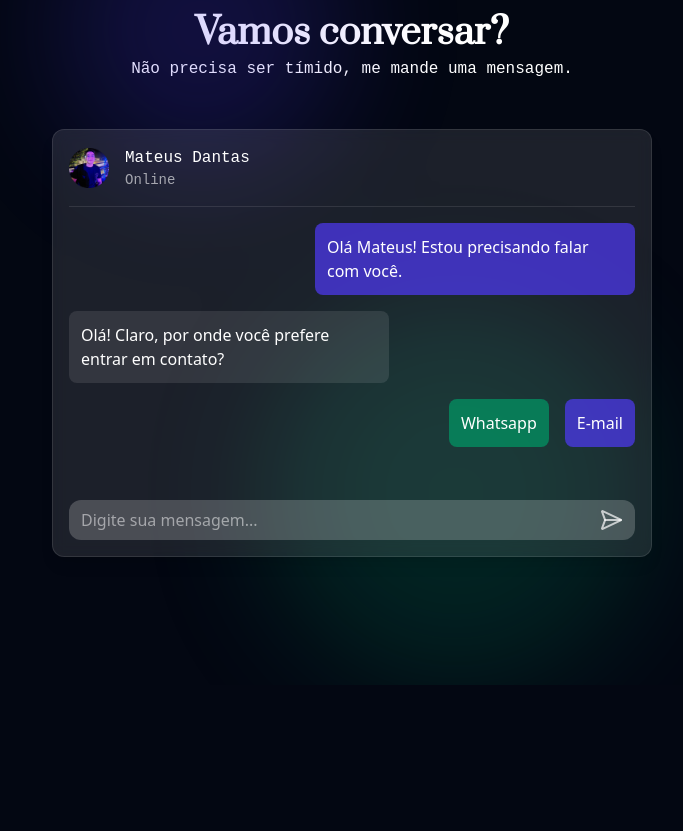
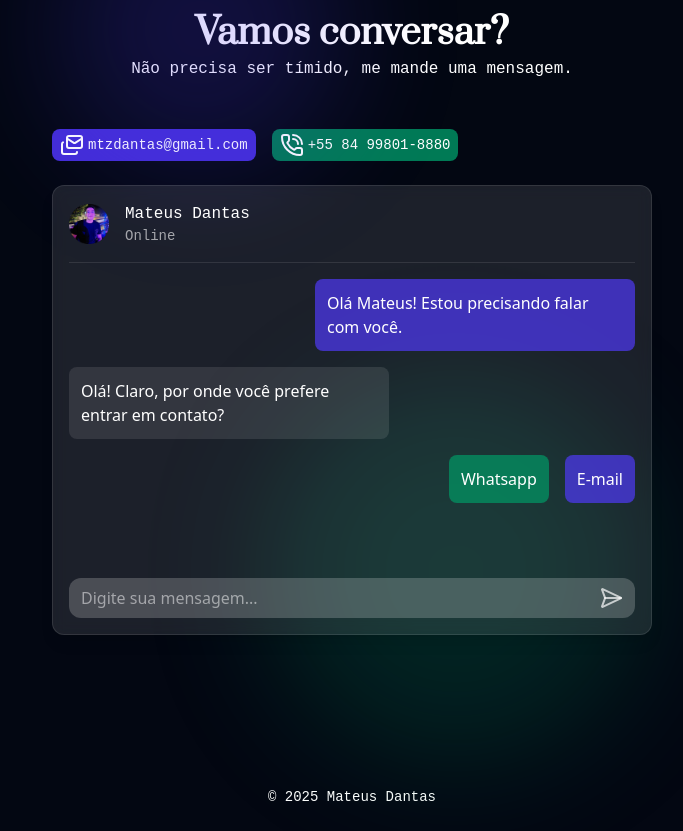
Before and after one commit to mtzdantas/web-portfolio, a React (Vite) app: page / in a window 1280 px wide. Shown: the part 4920-5751 px from the top of the page, without its empty margins (288-971 px from the left). Before the commit the page ends 5605 px from the top, so only its background shows below. Built offline with nearby package versions, Linux system fonts and the light colour scheme; a web font is replaced by a local one.

Commit message:
feat: componentizando e melhorias visuais

```diff
--- a/src/App.tsx
+++ b/src/App.tsx
@@ -1,12 +1,11 @@
 import { useState, useEffect } from "react";
-import { motion, AnimatePresence } from "framer-motion";
-import LinkCard from "./components/LinkCard";
 import ScrollCard from "./components/ScrollCard";
 import { Flame, Clapperboard, BriefcaseBusiness, Send} from "lucide-react";
 import About from "./screens/About";
 import Skills from "./screens/Skills";
 import Projects from "./screens/Projects";
 import Contact from "./screens/Contact";
+import Home from "./screens/Home";
 
 interface Items {
   name: string;
@@ -17,8 +16,8 @@ interface Items {
 
 export default function App() {
   const defaultText ="Olá! Sou Mateus, um desenvolvedor apaixonado por resolver problemas com linhas de código.";
+  const [isMobile, setIsMobile] = useState(false);
   const [texto, setTexto] = useState(defaultText);
-  const [isMobile, setIsMobile] = useState(false);
 
   useEffect(() => {
     const handleResize = () => {
@@ -30,12 +29,6 @@ export default function App() {
     return () => window.removeEventListener("resize", handleResize);
   }, []);
 
-  const variants = {
-    hidden: { opacity: 0, y: -20 },
-    visible: { opacity: 1, y: 0 },
-    exit: { opacity: 0, y: 20 },
-  };
-
   const navitens: Items[] = [
     { icon: <Clapperboard/> , name: "Sobre", target: "about", textoHover: "Toda minha trajétoria que me trouxe até aqui e me tornou quem eu sou hoje.", },
     { icon: <Flame/> , name: "Skills", target: "skills", textoHover: "Tecnologias e ferramentas que domino e faço uso no meu dia a dia.", },
@@ -43,14 +36,10 @@ export default function App() {
     { icon: <Send/> , name: "Contato", target: "contact", textoHover: "Ficou interessado? Fala comigo no whats ou me manda um e-mail!",},
   ];
 
-  const contactItens: Items[] = [
-    { name: "Linkedin", target: "https://www.linkedin.com/in/mtzdantas/", textoHover: "Conecte-se comigo no LinkedIn e acompanhe minha jornada profissional.", },
-    { name: "Github", target: "https://github.com/mtzdantas", textoHover: "Acesse meu repositório no GitHub e veja o código por trás dos meus projetos.", },
-  ]
+  return (
+    <div className="relative">
+      <div className="px-4 sm:px-6 md:px-8 lg:px-10 xl:px-12 flex flex-col max-w-[1600px] mx-auto overflow-clip sm:overflow-visible">
 
-  return (
-    <>
-      <div className="px-4 sm:px-6 md:px-8 lg:px-10 xl:px-12 flex flex-col max-w-[1600px] mx-auto overflow-clip sm:overflow-visible">
         {/* Navbar */}
         <nav className="fixed w-fit justify-center top-4 left-1/2 -translate-x-1/2 z-50 flex items-center glass-effect px-6 sm:px-8 py-3 sm:py-4 shadow-lg gap-8 text-gradient rounded-full">
           {navitens.map((item) => (
@@ -67,54 +56,21 @@ export default function App() {
           ))}
         </nav>
 
-        <div className="h-screen flex flex-col justify-center">
-
-          {/* Detalhes Background */}
-          <div className="absolute inset-0 opacity-20 pointer-events-none">
-            <div className="absolute top-1/4 left-1/4 w-72 h-72 bg-indigo-600 rounded-full blur-3xl"></div>
-            <div className="absolute bottom-1/4 right-1/4 w-96 h-96 bg-emerald-600 rounded-full blur-3xl"></div>
-          </div>
-
-          <div className="flex flex-col">
-
-            {/* Contato */}
-            <div className="flex gap-4 mb-8">
-              {contactItens.map((item) => (
-                <LinkCard
-                  key={item.name}
-                  link={item.target}
-                  textoHover={item.textoHover}
-                  defaultText={defaultText}
-                  setTexto={setTexto}
-                >
-                  {item.name}
-                </LinkCard>
-              ))}
-            </div>
-
-            {/* Texto Animado */}
-            <div className="min-h-[8rem] sm:min-h-[10rem] md:min-h-[12rem] lg:min-h-[14rem] xl:min-h-[16rem]">
-              <AnimatePresence mode="wait">
-                <motion.h1
-                  key={texto}
-                  initial="hidden"
-                  animate="visible"
-                  exit="exit"
-                  variants={variants}
-                  transition={{ duration: 0.2 }}
-                  className="font-bold text-4xl md:text-5xl lg:text-6xl xl:text-7xl"
-                >
-                  {texto}
-                </motion.h1>
-              </AnimatePresence>
-            </div>
-          </div>
-        </div>
+        {/* Sections */}
+        <Home
+          defaultText={defaultText}
+          texto={texto}
+          setTexto={setTexto}
+        />
         <About />
         <Skills />
         <Projects />
         <Contact />
       </div>
-    </>
+
+      <footer className="w-full p-6">
+        <p className="text-sm text-center">&copy; {new Date().getFullYear()} Mateus Dantas</p>
+      </footer>
+    </div>
   );
 }
--- a/src/screens/Contact.tsx
+++ b/src/screens/Contact.tsx
@@ -1,5 +1,5 @@
 import { useState, useEffect, useRef } from "react";
-import { SendHorizontal } from "lucide-react";
+import { SendHorizontal, Mails, PhoneCall } from "lucide-react";
 
 export default function Contact() {
   const [messages, setMessages] = useState([
@@ -55,7 +55,7 @@ export default function Contact() {
   };
 
   return (
-    <section id="contact" className="flex flex-col items-center h-screen relative py-24 sm:py-32">
+    <section id="contact" className="flex flex-col items-center relative py-24 sm:py-32">
       {/* Detalhes Background */}
       <div className="absolute inset-0 opacity-20 pointer-events-none">
         <div className="absolute top-0 left-1/4 w-72 h-72 bg-indigo-600 rounded-full blur-3xl"></div>
@@ -65,7 +65,18 @@ export default function Contact() {
       <h2 className="font-semibold text-3xl xl:text-4xl text-center">Vamos conversar?</h2>
       <p className="mt-1 text-center">Não precisa ser tímido, me mande uma mensagem.</p>
 
-      <div className="flex flex-col mt-12 p-4 w-full sm:w-[600px] h-[450px] bg-white/10 border border-white/10 hover:border-white/20 rounded-xl shadow-lg backdrop-blur-sm transition-all duration-200">
+      <div className="flex flex-col gap-4 sm:flex-row mt-12 w-fit sm:w-[600px]">
+        <p className="flex gap-1 items-center bg-indigo-700 px-2 py-1 rounded-lg text-sm">
+          <Mails/>
+          mtzdantas@gmail.com
+        </p>
+        <p className="flex gap-1 items-center bg-emerald-700 px-2 py-1 rounded-lg text-sm">
+          <PhoneCall/>
+          +55 84 99801-8880
+        </p>
+      </div>
+
+      <div className="flex flex-col mt-6 p-4 w-full sm:w-[600px] h-[450px] bg-white/10 border border-white/10 hover:border-white/20 rounded-xl shadow-lg backdrop-blur-sm transition-all duration-200">
         <div className="flex items-center gap-4 w-full border-b border-white/10 pb-4 mb-4">
           <img src="me.png" alt="Foto de perfil" className="h-10 w-10" />
           <div>
--- /dev/null
+++ b/src/screens/Home.tsx
@@ -0,0 +1,76 @@
+import { motion, AnimatePresence } from "framer-motion";
+import LinkCard from "../components/LinkCard";
+import type { Dispatch, FC, SetStateAction } from "react";
+
+interface HomeProps {
+  defaultText: string;
+  texto: string;
+  setTexto: Dispatch<SetStateAction<string>>;
+}
+
+interface Items {
+  name: string;
+  target: string;
+  textoHover: string;
+  icon?: React.ReactNode;
+}
+
+const Home: FC<HomeProps> = ({ defaultText, texto, setTexto, }) => {
+  const variants = {
+    hidden: { opacity: 0, y: -20 },
+    visible: { opacity: 1, y: 0 },
+    exit: { opacity: 0, y: 20 },
+  };
+
+  const contactItens: Items[] = [
+    { name: "Linkedin", target: "https://www.linkedin.com/in/mtzdantas/", textoHover: "Conecte-se comigo no LinkedIn e acompanhe minha jornada profissional.", },
+    { name: "Github", target: "https://github.com/mtzdantas", textoHover: "Acesse meu repositório no GitHub e veja o código por trás dos meus projetos.", },
+  ]
+
+  return (
+    <div className="h-screen flex flex-col justify-center relative">
+      {/* Detalhes Background */}
+      <div className="absolute inset-0 opacity-20 pointer-events-none">
+        <div className="absolute top-1/4 left-1/4 w-72 h-72 bg-indigo-600 rounded-full blur-3xl"></div>
+        <div className="absolute bottom-1/4 right-1/4 w-96 h-96 bg-emerald-600 rounded-full blur-3xl"></div>
+      </div>
+
+      <div className="flex flex-col">
+
+        {/* Contato */}
+        <div className="flex gap-4 mb-8">
+          {contactItens.map((item) => (
+            <LinkCard
+              key={item.name}
+              link={item.target}
+              textoHover={item.textoHover}
+              defaultText={defaultText}
+              setTexto={setTexto}
+            >
+              {item.name}
+            </LinkCard>
+          ))}
+        </div>
+
+        {/* Texto Animado */}
+        <div className="min-h-[8rem] sm:min-h-[10rem] md:min-h-[12rem] lg:min-h-[14rem] xl:min-h-[16rem]">
+          <AnimatePresence mode="wait">
+            <motion.h1
+              key={texto}
+              initial="hidden"
+              animate="visible"
+              exit="exit"
+              variants={variants}
+              transition={{ duration: 0.2 }}
+              className="font-bold text-4xl md:text-5xl lg:text-6xl xl:text-7xl"
+            >
+              {texto}
+            </motion.h1>
+          </AnimatePresence>
+        </div>
+      </div>
+    </div>
+  );
+}
+
+export default Home;
```
